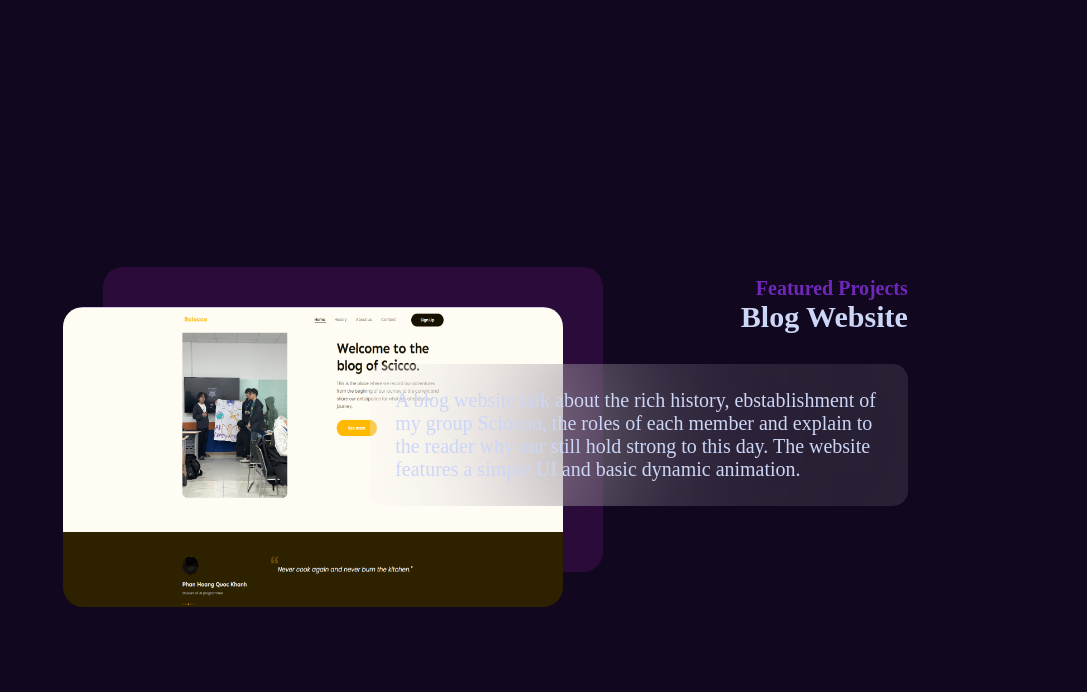
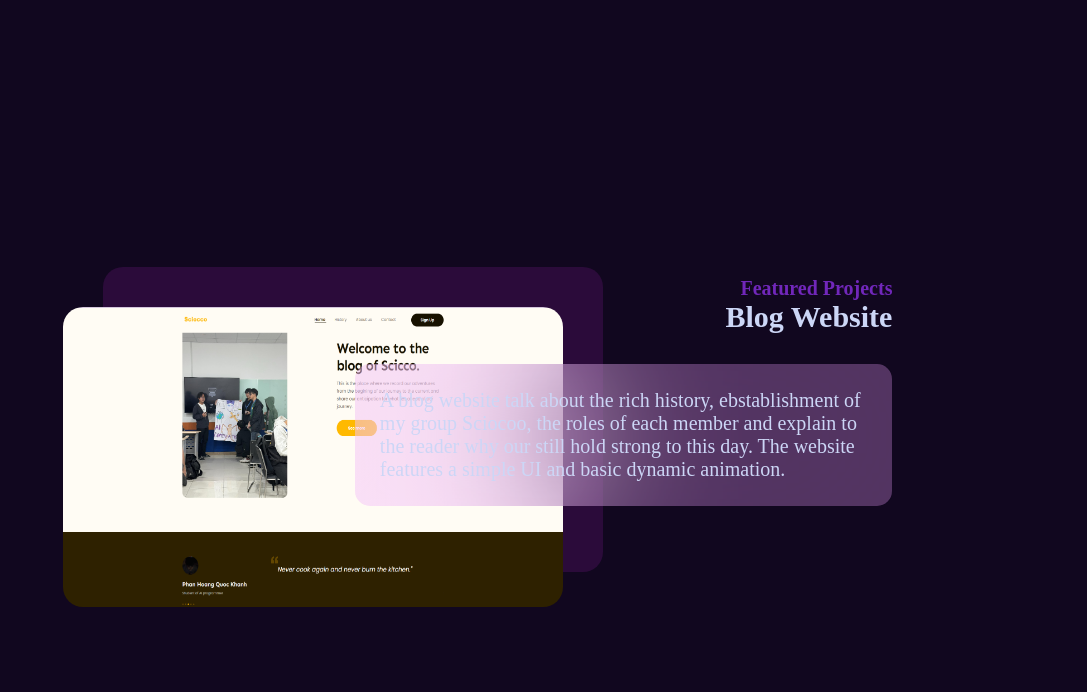
Before and after one commit to kaka1409/portfolio, a plain HTML site: page index.html in a window 1280 px wide. Shown: the part 1653-2345 px from the top of the page, without its empty margins (193-1280 px from the left). Drawn offline with Linux system fonts and the light colour scheme; a web font is replaced by a local one.

Commit message:
Add files via upload

```diff
--- a/style.css
+++ b/style.css
@@ -310,6 +310,8 @@
 
 /* project */
 .projects a {
+    padding: 35px;
+    padding-left: 0;
     color: var(--prject-font-color);
     text-decoration: none;
 }
@@ -349,18 +351,19 @@
     font-size: 1em;
 }
 
-.project-content .heading {
+/* .project-content .heading {
+    width: 30%;
     cursor: pointer;
-}
+} */
 
 .project-description {
     margin-top: 30px;
     padding: 25px;
-    width: 80%;
+    width: 65%;
     min-width: 60%;
     font-size: 1em;
-    backdrop-filter: blur(100px);
-    background-color: rgba(255, 255, 255, 0.1);
+    backdrop-filter: blur(80px);
+    background-color: rgba(238, 160, 255, 0.3);
     border-radius: 15px;
 }
 
@@ -393,8 +396,14 @@
     top: 200px;
 }
 
+.project-container.second a {
+    padding: 35px;
+    padding-right: 0;
+}
+
+
 .project-container.second .project-content {
-    left: 40%;
+    left: 38%;
     min-width: 70%;
     max-width: 100%;
 }
```
